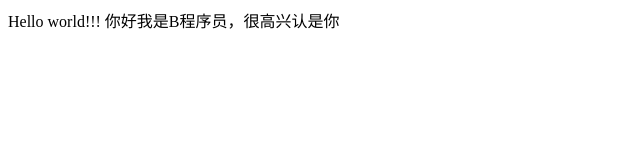
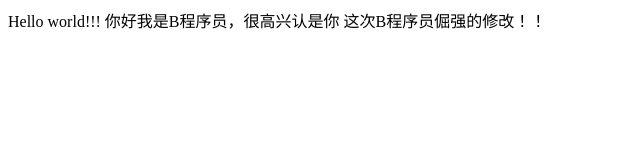
Before and after one commit to zy-future999/TestGitHubA, a plain HTML site: page index.html in a window 1280 px wide. Shown: the whole page, without its empty margins (0-640 px from the left). Drawn offline with Linux system fonts and the light colour scheme.

Commit message:
程序员B倔强的修改

```diff
--- a/index.html
+++ b/index.html
@@ -7,5 +7,6 @@
 	<body>
 		Hello world!!!
 		你好我是B程序员，很高兴认是你
+		这次B程序员倔强的修改！！
 	</body>
 </html>
```
